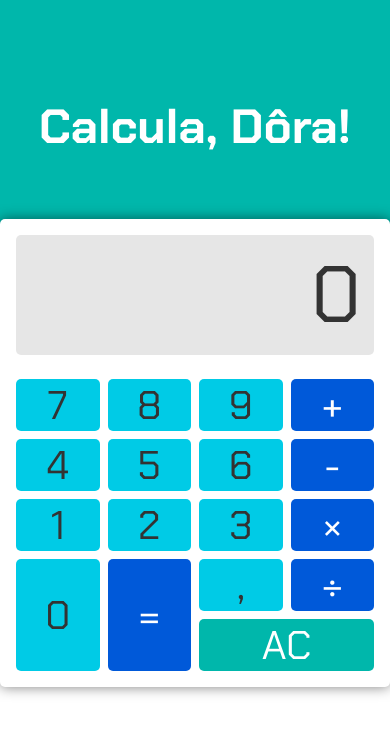
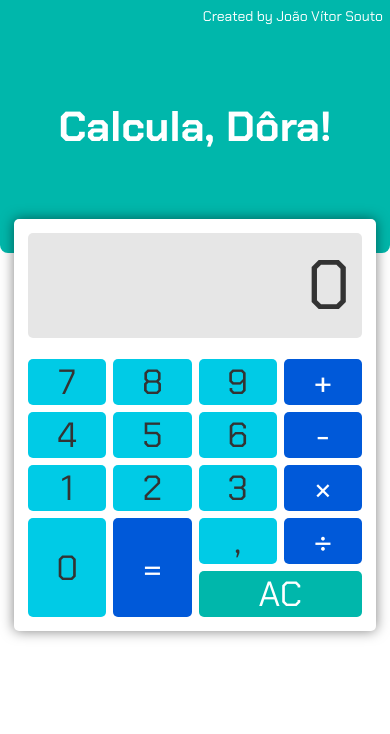
Before and after one commit to JoaoVSouto/calcula-dora, a plain HTML site: page index.html in a window 390 px wide. Drawn offline with Linux system fonts and the light colour scheme.

Commit message:
:egg: Add signature and fix some styles

```diff
--- a/index.html
+++ b/index.html
@@ -17,6 +17,8 @@
   </head>
   <body>
     <header>
+      <small>Created by João Vítor Souto</small>
+
       <div class="container">
         <h1>Calcula, Dôra!</h1>
       </div>
--- a/styles.css
+++ b/styles.css
@@ -34,6 +34,15 @@
   padding: 0 1rem;
   border-bottom-right-radius: 8px;
   border-bottom-left-radius: 8px;
+  position: relative;
+}
+
+header small {
+  position: absolute;
+  top: 0.5rem;
+  right: 0.5rem;
+  color: var(--contrast-text);
+  font-size: 1rem;
 }
 
 header .container {
@@ -46,6 +55,11 @@
 header h1 {
   color: #fff;
   font-size: 3rem;
+}
+
+main {
+  position: relative;
+  margin: 0 1rem 1rem;
 }
 
 .calculator {
@@ -130,3 +144,15 @@
 .calculator__buttons .--ac:focus {
   box-shadow: 0 0 8px 0 var(--tertiary);
 }
+
+@media (max-width: 1080px) {
+  html {
+    font-size: 93.75%;
+  }
+}
+
+@media (max-width: 720px) {
+  html {
+    font-size: 87.5%;
+  }
+}
```
